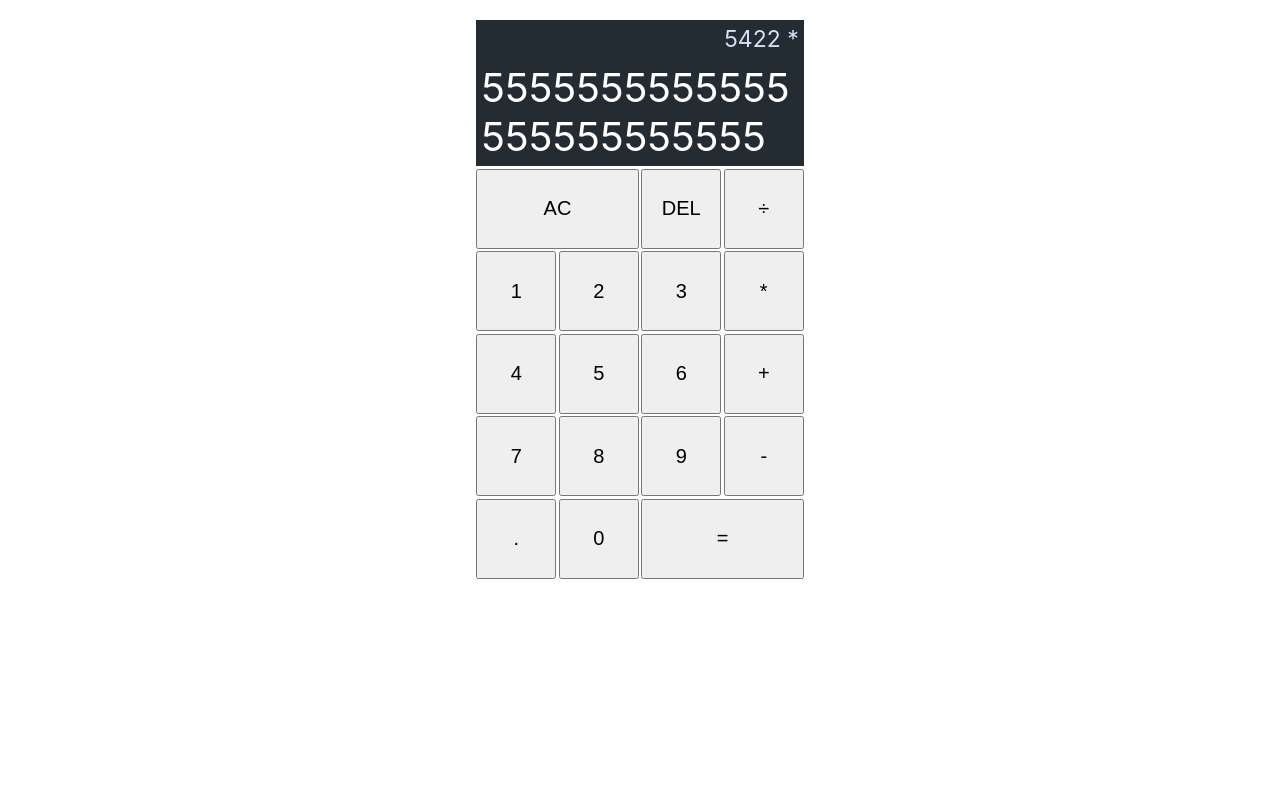
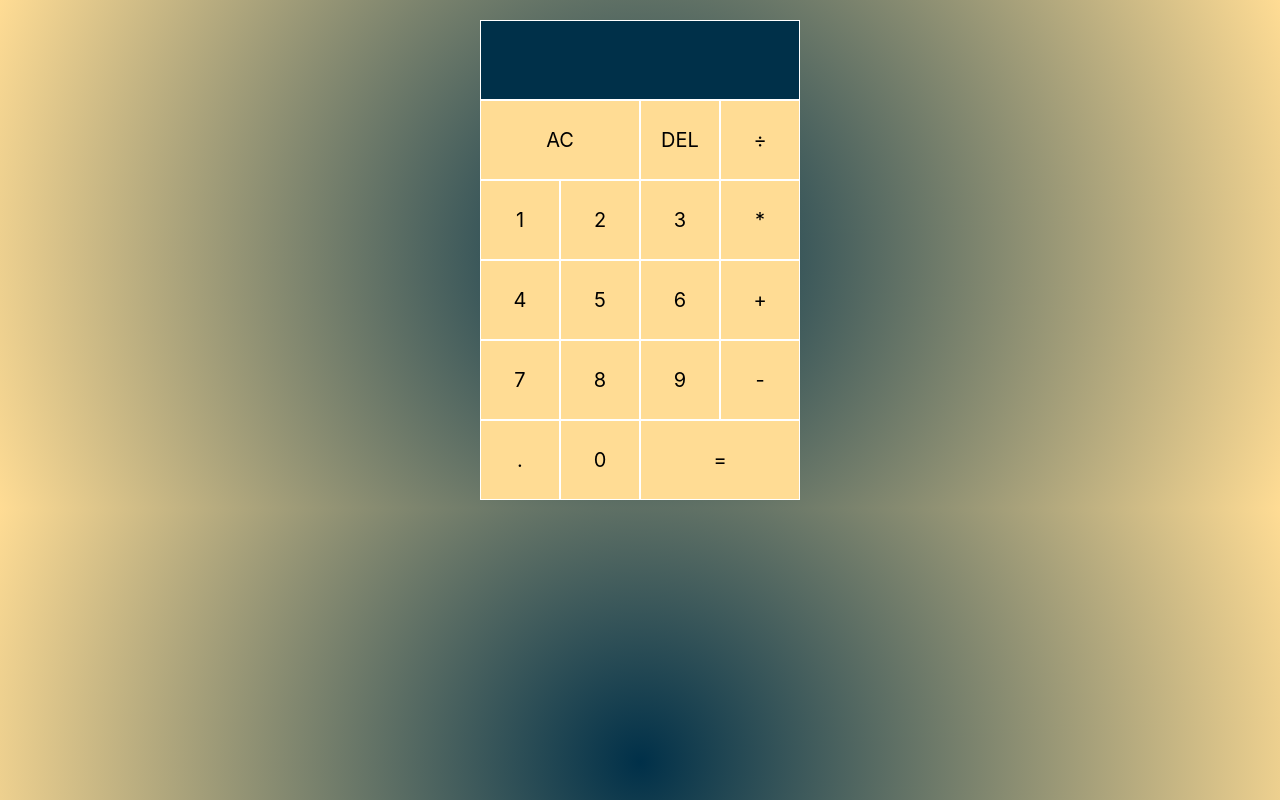
Before and after one commit to bautidea/react_calculator, a React (Vite) app: page / in a window 1280 px wide. Built offline with nearby package versions, Linux system fonts and the light colour scheme.

Commit message:
Trying to implement 'useReducer'

```diff
--- a/src/App.jsx
+++ b/src/App.jsx
@@ -1,19 +1,46 @@
+import { useReducer } from 'react';
 import './styles.css';
 
+const reducer = ({ currentOperand, previousOperand, operator }, action) => {
+  switch (action.type) {
+    case 'addNumber': {
+      if (currentOperand)
+        return {
+          currentOperand: Number(`${currentOperand}${action.numberToAdd}`),
+        };
+      return { currentOperand: Number(action.numberToAdd) };
+    }
+  }
+};
+
 function App() {
+  const [{ currentOperand, previousOperand, operator }, dispatch] = useReducer(
+    reducer,
+    {}
+  );
+
+  const handleNumberClick = (number) => {
+    dispatch({
+      type: 'addNumber',
+      numberToAdd: number,
+    });
+  };
+
   return (
     <>
       <div className="calculator">
         <div className="output">
-          <div className="previous-operand">5422 *</div>
-          <div className="current-operand">5555555555555555555555555</div>
+          <div className="previous-operand">
+            {previousOperand} {operator}
+          </div>
+          <div className="current-operand">{currentOperand}</div>
         </div>
         <button className="span-two">AC</button>
         <button>DEL</button>
         <button>÷</button>
-        <button>1</button>
-        <button>2</button>
-        <button>3</button>
+        <button onClick={() => handleNumberClick(1)}>1</button>
+        <button onClick={() => handleNumberClick(2)}>2</button>
+        <button onClick={() => handleNumberClick(3)}>3</button>
         <button>*</button>
         <button>4</button>
         <button>5</button>
--- a/src/styles.css
+++ b/src/styles.css
@@ -5,25 +5,41 @@ html {
     knowing that the size of the parent element is 10px.
   */
   font-size: 62.5%;
-  font-family: 'Inter', sans-serif;
+  font-family: Inter, sans-serif;
+}
+
+body,
+button {
+  font-size: 2rem;
+  font-family: Inter, sans-serif;
 }
 
 body {
-  font-size: 2rem;
-}
-
-button {
-  font-size: 2rem;
+  background: radial-gradient(
+    circle,
+    rgba(0, 48, 73, 1) 0%,
+    rgba(255, 220, 148, 1) 100%
+  );
 }
 
 .calculator {
   display: grid;
   grid-template-rows: minmax(8rem, auto) repeat(5, 8rem);
   grid-template-columns: repeat(4, 8rem);
-  gap: 0.25rem;
   justify-content: center;
-  align-content: center;
   margin-top: 2rem;
+}
+
+.calculator > button {
+  background-color: rgba(255, 220, 148, 1);
+  cursor: pointer;
+  border: 1px solid white;
+  outline: none;
+}
+
+.calculator > button:hover,
+.calculator > button:focus {
+  background-color: rgb(252, 234, 199);
 }
 
 .output {
@@ -33,7 +49,8 @@ button {
   align-items: flex-end;
   justify-content: space-around;
   padding: 0.5rem;
-  background: #232c33;
+  background: rgba(0, 48, 73, 1);
+  border: 1px solid white;
   word-wrap: break-word;
   word-break: break-all;
 }
@@ -45,12 +62,12 @@ button {
 .previous-operand {
   height: 25%;
   padding-bottom: 1rem;
-  font-size: 2.3rem;
-  color: #dadff7;
+  font-size: 2rem;
+  color: #e8edfd;
 }
 
 .current-operand {
   height: 75%;
-  font-size: 4rem;
+  font-size: 3rem;
   color: white;
 }
```
